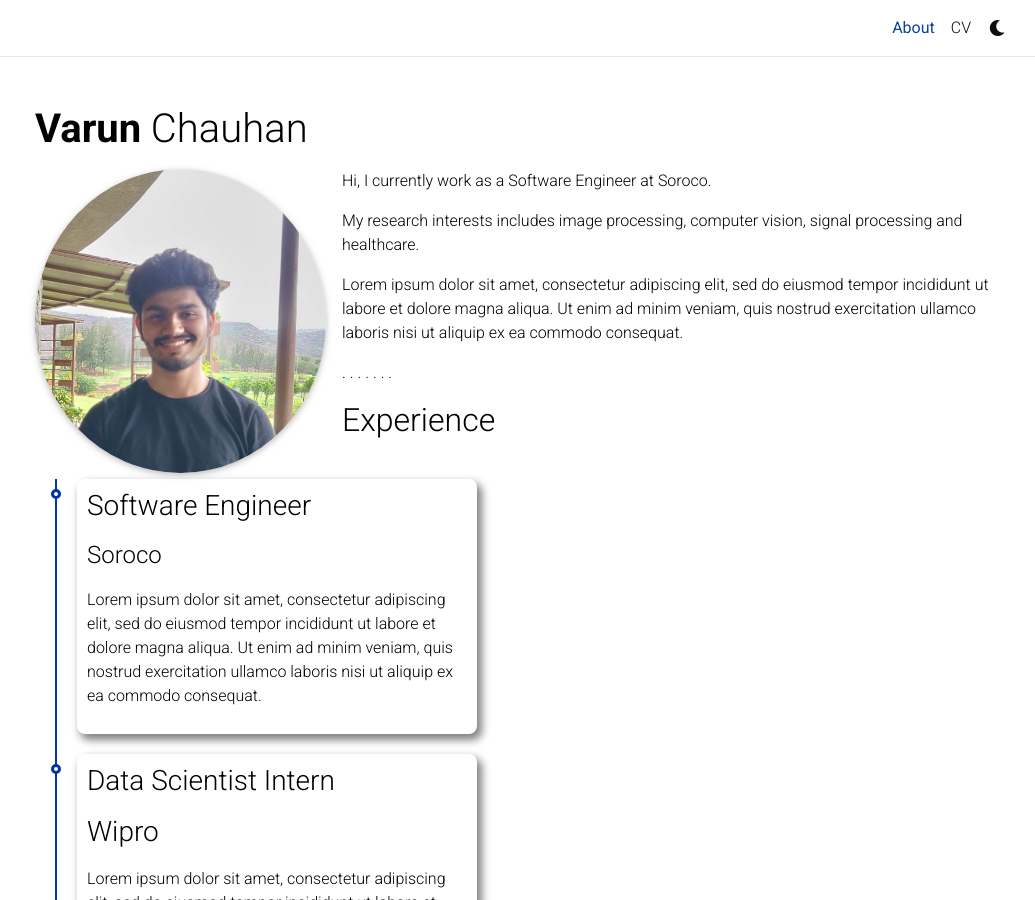
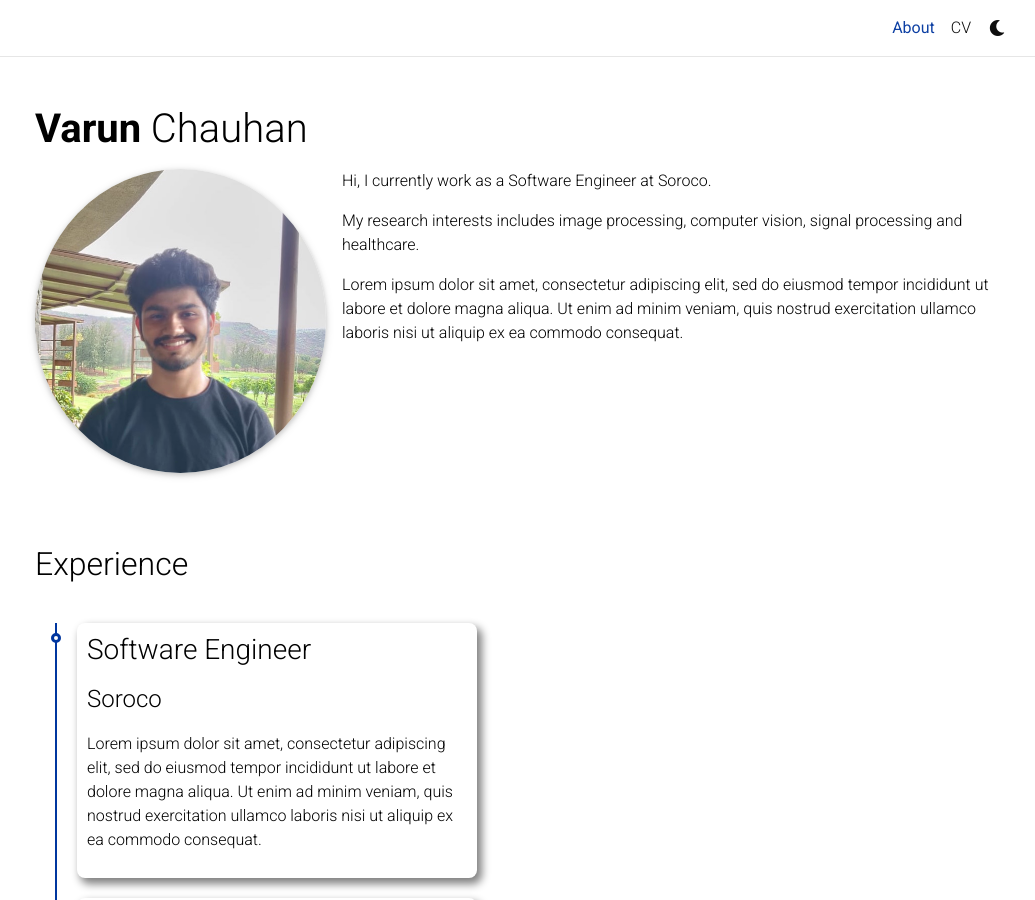
Before and after one commit to varunhc/varunhc.github.io, a Jekyll site: the page built from _pages/about.md, in a window 1280 px wide and 900 px high. Shown: the whole window, without its empty margins (120-1155 px from the left). Built offline with Jekyll 4.4.1, drawn with Linux system fonts in a browser that asks for light colours; full-size pictures stand in for the smaller copies a plugin makes; comment, search, counter and statistics services are not loaded; a style sheet for code colours, icons or effects is not loaded.

Commit message:
updated profile

```diff
--- a/_pages/about.md
+++ b/_pages/about.md
@@ -22,13 +22,13 @@ My research interests includes image processing, computer vision, signal process
 
 Lorem ipsum dolor sit amet, consectetur adipiscing elit, sed do eiusmod tempor incididunt ut labore et dolore magna aliqua. Ut enim ad minim veniam, quis nostrud exercitation ullamco laboris nisi ut aliquip ex ea commodo consequat.
 
-.
-.
-.
-.
-.
-.
-.
+<br>
+<br>
+<br>
+<br>
+<br>
+<br>
+<br>
 
 
 
```
